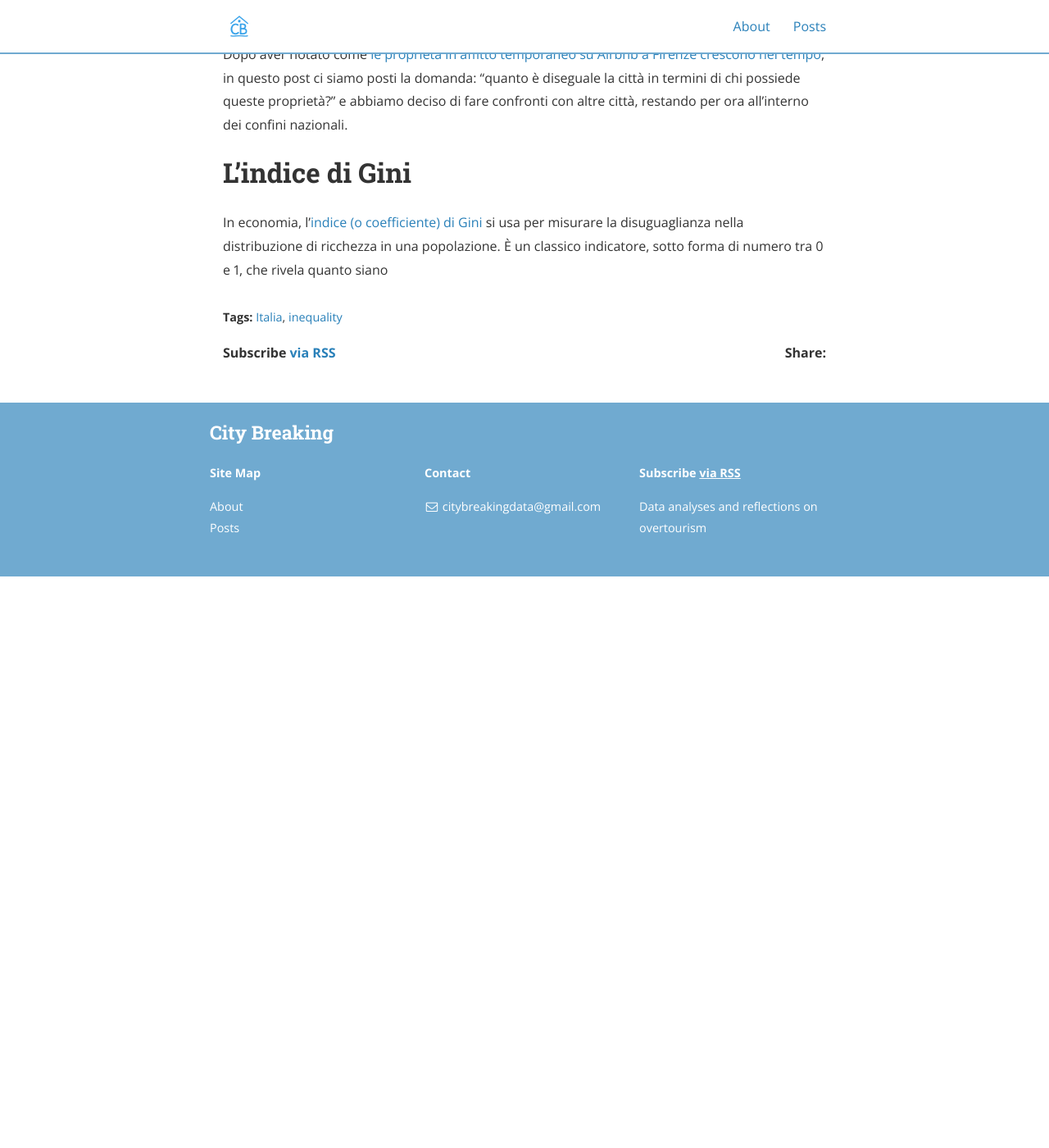
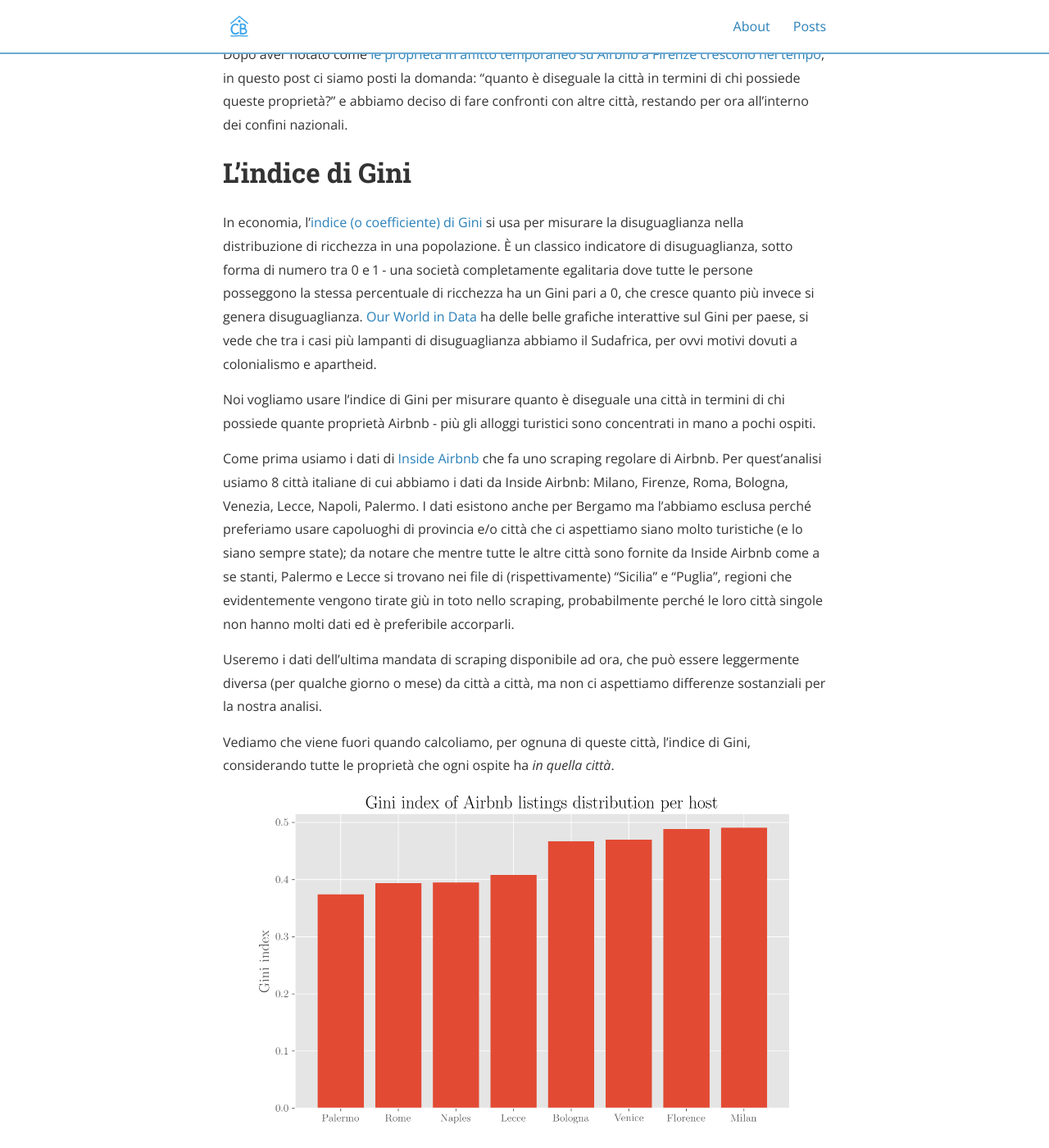
Before and after one commit to bernomone/citybreaking, a Jekyll site: the page built from _posts/2025-10-19-gini-italia.md, in a window 1280 px wide and 1400 px high, scrolled down 290 px. Shown: the whole window at 82% size. Built offline with Jekyll 4.4.1, drawn with Linux system fonts in a browser that asks for light colours; nearby versions of some CDN libraries; before the commit the page ends 993 px from its top, so only the background shows below that; some of the changed text lies outside the part shown.

Commit message:
draft post gini 1 cont

```diff
--- a/_posts/2025-10-19-gini-italia.md
+++ b/_posts/2025-10-19-gini-italia.md
@@ -12,4 +12,21 @@
 
 # L'indice di Gini
 
-In economia, l'[indice (o coefficiente) di Gini](https://it.wikipedia.org/wiki/Coefficiente_di_Gini) si usa per misurare la disuguaglianza nella distribuzione di ricchezza in una popolazione. È un classico indicatore, sotto forma di numero tra 0 e 1, che rivela quanto siano
+In economia, l'[indice (o coefficiente) di Gini](https://it.wikipedia.org/wiki/Coefficiente_di_Gini) si usa per misurare la disuguaglianza nella distribuzione di ricchezza in una popolazione. È un classico indicatore di disuguaglianza, sotto forma di numero tra 0 e 1 - una società completamente egalitaria dove tutte le persone posseggono la stessa percentuale di ricchezza ha un Gini pari a 0, che cresce quanto più invece si genera disuguaglianza. [Our World in Data](https://ourworldindata.org/grapher/economic-inequality-gini-index?time=2024) ha delle belle grafiche interattive sul Gini per paese, si vede che tra i casi più lampanti di disuguaglianza abbiamo il Sudafrica, per ovvi motivi dovuti a colonialismo e apartheid.
+
+Noi vogliamo usare l'indice di Gini per misurare quanto è diseguale una città in termini di chi possiede quante proprietà Airbnb - più gli alloggi turistici sono concentrati in mano a pochi ospiti.
+
+Come prima usiamo i dati di [Inside Airbnb](https://insideairbnb.com/about/) che fa uno scraping regolare di Airbnb.
+Per quest'analisi usiamo 8 città italiane di cui abbiamo i dati da Inside Airbnb: Milano, Firenze, Roma, Bologna, Venezia, Lecce, Napoli, Palermo. I dati esistono anche per Bergamo ma l'abbiamo esclusa perché preferiamo usare capoluoghi di provincia e/o città che ci aspettiamo siano molto turistiche (e lo siano sempre state); da notare che mentre tutte le altre città sono fornite da Inside Airbnb come a se stanti, Palermo e Lecce si trovano nei file di (rispettivamente) "Sicilia" e "Puglia", regioni che evidentemente vengono tirate giù in toto nello scraping, probabilmente perché le loro città singole non hanno molti dati ed è preferibile accorparli.
+
+Useremo i dati dell'ultima mandata di scraping disponibile ad ora, che può essere leggermente diversa (per qualche giorno o mese) da città a città, ma non ci aspettiamo differenze sostanziali per la nostra analisi.
+
+Vediamo che viene fuori quando calcoliamo, per ognuna di queste città, l'indice di Gini, considerando tutte le proprietà che ogni ospite ha *in quella città*.
+
+![Gini index for the 8 aforementioned Italian cities, Palermo comes as the least unequal, Milan the most unequal, but the differences are not very large.]({{ '/assets/gini_index_listings_per_host.png' | relative_url }})
+
+Palermo è la meno diseguale, Milano la peggiore. Tenendo conto del fatto che si tratta ovviamente di città diverse in termini di taglia e popolazione, e notando che le differenze non sono enormi, vale a dire che ogni città ha una certa disuguaglianza chiara, è comunque abbastanza interessante.
+
+Ci aspettiamo che ovunque esistano agenzie che o gestiscono Airbnb per conto di singoli proprietari e quindi li raggruppano assieme, o ne detengono la proprietà direttamente, quindi molto probabilmente gli ospiti maggiori non sono dei singoli; andiamo a vedere chi sono. Vale la pena notare che se di agenzie si tratta, non è detto che queste operino solo sul territorio della città in esame, potrebbero avere in inventario alloggi ovunque, e questa è una cosa che indagheremo dopo - i dati qui si riferiscono solo alle proprietà che un ospite ha nella città stessa-
+
+> TODO e qui devo continuare secondo il piano
```
Also changed, not shown: assets/gini_index_listings_per_host.png (added).
